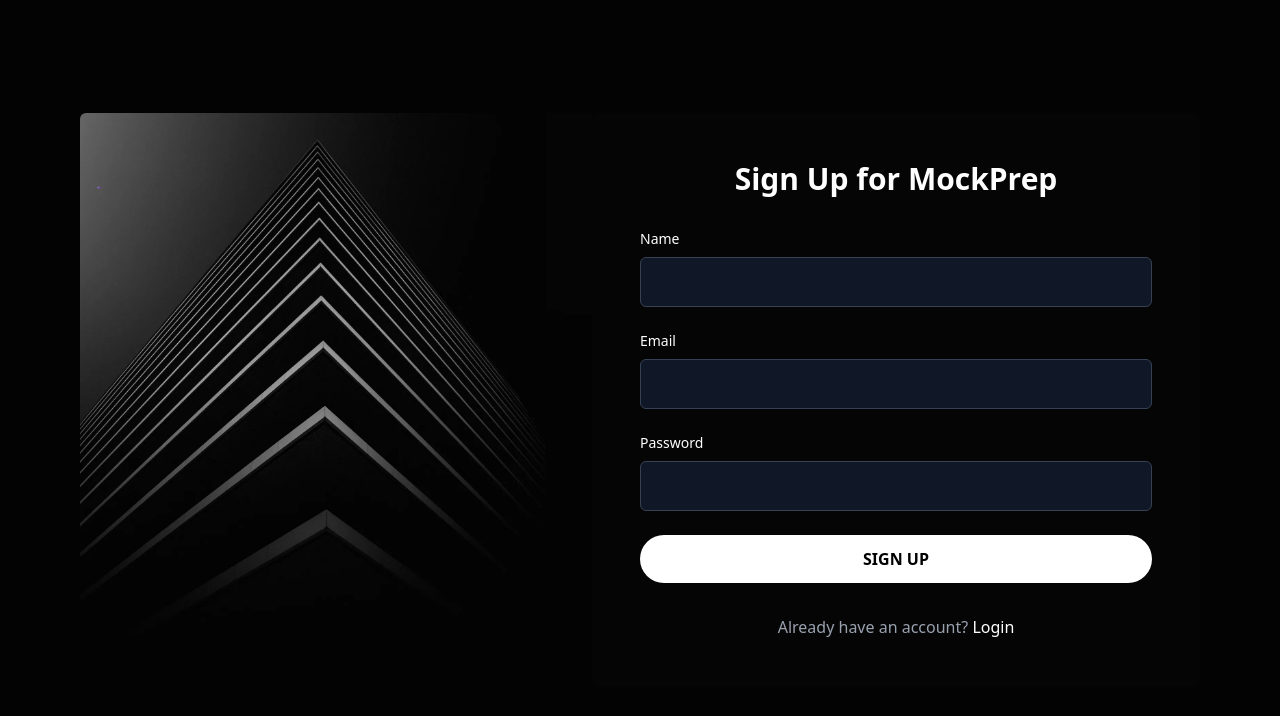
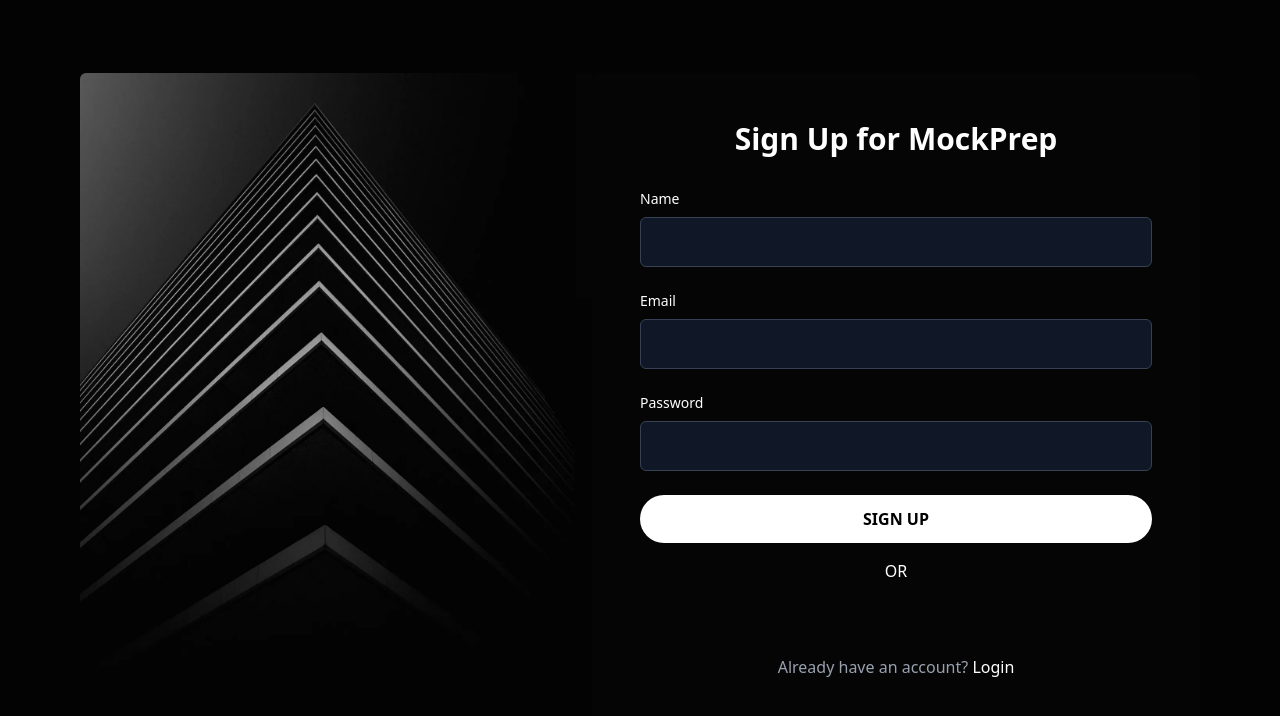
Before and after one commit to Pranay623/DEVHEAT-Hackathon, a React (Vite) app in the folder frontend/: page /login in a window 1280 px wide. Both pictures are taken after a click on the button "Sign up". Shown: the top 716 px of the page. Built offline with nearby package versions, Linux system fonts and the light colour scheme; no server answers.

Commit message:
google sign in and up done

```diff
--- a/frontend/package.json
+++ b/frontend/package.json
@@ -10,8 +10,10 @@
     "preview": "vite preview"
   },
   "dependencies": {
+    "@react-oauth/google": "^0.12.1",
     "@tailwindcss/vite": "^4.0.17",
     "framer-motion": "^12.6.2",
+    "jwt-decode": "^4.0.0",
     "react": "^19.0.0",
     "react-dom": "^19.0.0",
     "react-router-dom": "^7.4.1",
--- a/frontend/src/pages/Login.tsx
+++ b/frontend/src/pages/Login.tsx
@@ -1,6 +1,10 @@
 import React, { useState } from 'react';
 import { useNavigate } from 'react-router-dom';
+import { GoogleOAuthProvider, GoogleLogin } from '@react-oauth/google';
+import {jwtDecode} from 'jwt-decode';
 import { motion, AnimatePresence } from 'framer-motion';
+
+const CLIENT_ID = import.meta.env.VITE_CLIENT_ID;
 
 const LoginSignup: React.FC = () => {
   const navigate = useNavigate();
@@ -20,9 +24,20 @@
     }
   };
 
+  const handleGoogleSuccess = (credentialResponse: any) => {
+    const decoded = jwtDecode(credentialResponse.credential);
+    console.log('Google Login Success:', decoded);
+    navigate('/dashboard'); // Redirect to dashboard after successful login
+  };
+
+  const handleGoogleFailure = () => {
+    console.error('Google Login Failed');
+  };
+
   return (
+    <GoogleOAuthProvider clientId={CLIENT_ID}>
       <div className="min-h-screen bg-[#030303] text-white flex items-center">
-      <div className="flex flex-col md:flex-row w-full mx-auto lg:mx-20 ">
+        <div className="flex flex-col md:flex-row w-full mx-auto lg:mx-20">
           {/* Left Section: Image */}
           <div className="hidden md:flex flex-1">
             <img
@@ -74,25 +89,6 @@
                       />
                     </div>
 
-                  <div className="flex items-center justify-between">
-                    <div className="flex items-center">
-                      <input
-                        id="remember-me"
-                        type="checkbox"
-                        className="h-4 w-4 bg-gray-900 border-gray-700 rounded"
-                      />
-                      <label htmlFor="remember-me" className="ml-2 block text-sm">
-                        Remember me
-                      </label>
-                    </div>
-
-                    <div className="text-sm">
-                      <a href="#" className="text-gray-400 hover:text-white">
-                        Forgot password?
-                      </a>
-                    </div>
-                  </div>
-
                     <div>
                       <button
                         type="submit"
@@ -102,6 +98,19 @@
                       </button>
                     </div>
                   </form>
+
+                  <div className="mt-4 text-center">
+                    <p>OR</p>
+                    <GoogleLogin
+                    onSuccess={handleGoogleSuccess}
+                    onError={handleGoogleFailure}
+                    useOneTap
+                    shape="circle"
+                    logo_alignment="center"
+                    size="large"
+                    text="continue_with"
+                  />
+                  </div>
 
                   <div className="mt-8 text-center">
                     <p className="text-gray-400">
@@ -178,6 +187,18 @@
                     </div>
                   </form>
 
+                  <div className="mt-4 text-center">
+                    <p>OR</p>
+                    <GoogleLogin
+                      onSuccess={handleGoogleSuccess}
+                      onError={handleGoogleFailure}
+                      shape="circle"
+                      logo_alignment="center"
+                      size="large"
+                      text="signup_with"
+                    />
+                  </div>
+
                   <div className="mt-8 text-center">
                     <p className="text-gray-400">
                       Already have an account?{' '}
@@ -195,6 +216,7 @@
           </div>
         </div>
       </div>
+    </GoogleOAuthProvider>
   );
 };
 
```
Also changed, not shown: 2 other files (tests, documents, lock files or other folders). Lines whose indentation alone changed are shown as unchanged.
